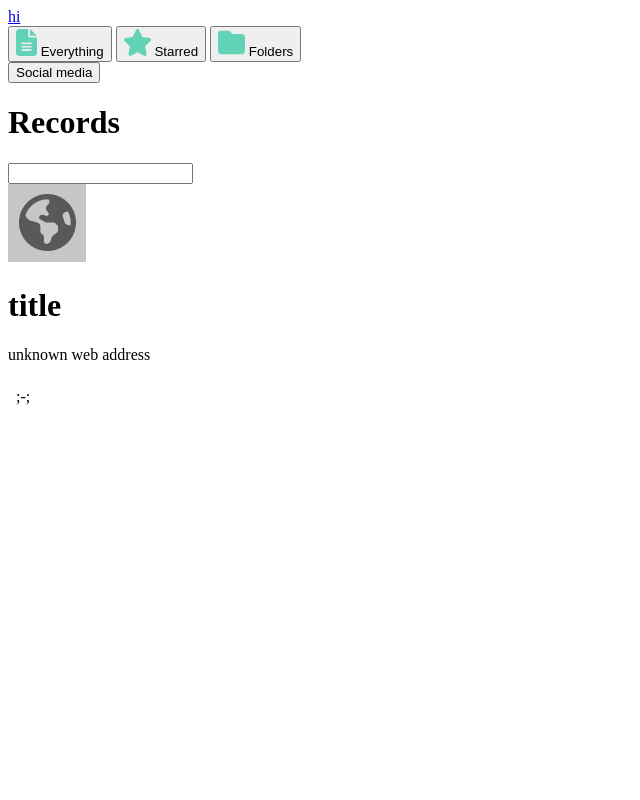
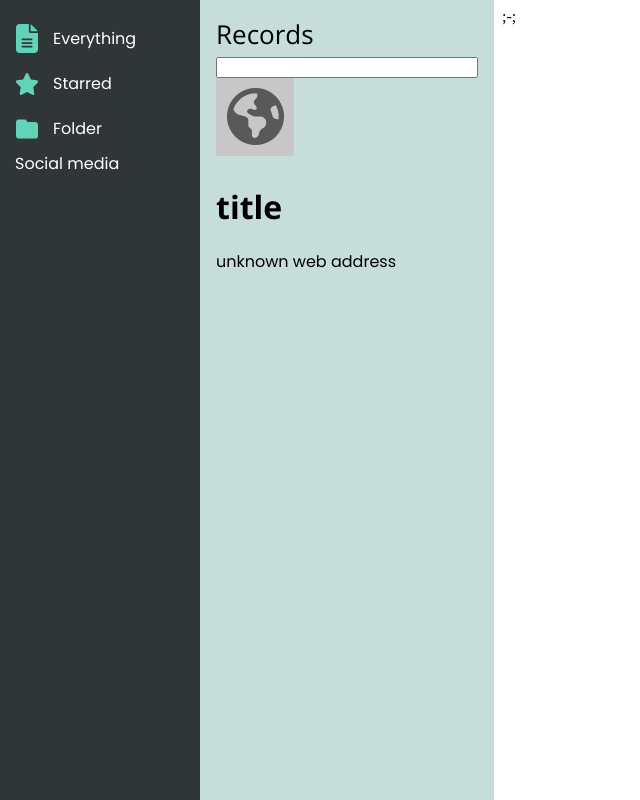
Before and after one commit to Rap1zer/Password-Manager, a website: page renderer/main-page.html in a window 1280 px wide. Shown: the whole page, without its empty margins (0-640 px from the left). Drawn offline with Linux system fonts and the light colour scheme.

Commit message:
styling main page

```diff
--- a/renderer/main-page.css
+++ b/renderer/main-page.css
@@ -0,0 +1,83 @@
+*,
+*::before,
+*::after {
+  box-sizing: border-box;
+}
+
+html,
+body {
+  margin: 0;
+  padding: 0;
+  font-family: "Poppins", sans-serif;
+}
+
+h1,
+button {
+  font-family: "Open Sans", sans-serif;
+}
+
+label,
+li {
+  font-family: "Poppins", sans-serif;
+}
+
+body {
+  display: flex;
+}
+
+.side-menu {
+  display: flex;
+  flex-direction: column;
+  background-color: #303638;
+  width: 17vw;
+  height: 100vh;
+  max-width: 200px;
+  padding: 1em 0;
+}
+
+.side-menu-btn {
+  display: flex;
+  color: white;
+  padding: 0 1em;
+}
+
+.side-menu-btn:hover,
+.folder-btn:hover {
+  background-color: #474f52;
+}
+
+.side-menu-btn img {
+  align-self: center;
+  width: 22px;
+}
+
+.side-menu-btn p {
+  margin: 10px 15px;
+}
+
+.folder-section {
+  display: flex;
+  width: 100%;
+}
+
+.folder-btn {
+  color: white;
+  padding: 7px 15px;
+  width: 100%;
+}
+
+.side-records {
+  display: flex;
+  flex-direction: column;
+  background-color: #c6ddda;
+  width: 23vw;
+  height: 100vh;
+  max-width: 300px;
+  padding: 1em;
+}
+
+.side-records-title {
+  margin: 0 0 0.2em;
+  font-weight: 400;
+  font-size: 1.625rem;
+}
--- a/renderer/main-page.html
+++ b/renderer/main-page.html
@@ -13,27 +13,26 @@
     <title>Password Manager</title>
   </head>
   <body>
-    <a href="signup.html">hi</a>
     <div class="side-menu">
-      <button class="side-menu-btn everything-btn">
+      <a class="side-menu-btn everything-btn">
         <img src="../images/records-icon.svg" />
-        Everything
-      </button>
-      <button class="side-menu-btn starred-btn">
+        <p>Everything</p>
+      </a>
+      <a class="side-menu-btn starred-btn">
         <img src="../images/starred-icon.svg" />
-        Starred
-      </button>
-      <button class="side-menu-btn folder-menu-btn">
+        <p>Starred</p>
+      </a>
+      <div class="side-menu-btn folder-menu-btn">
         <img src="../images/folder-solid.png" />
-        Folders
-      </button>
+        <p>Folder</p>
+      </div>
       <div class="folders-section">
-        <button class="folder-btn">Social media</button>
+        <a class="folder-btn">Social media</a>
       </div>
     </div>
-    <div class="side-content">
-      <h1>Records</h1>
-      <input type="text" />
+    <div class="side-records">
+      <h1 class="side-records-title">Records</h1>
+      <input class="search-bar" type="text" />
       <div class="record">
         <img src="../images/uknown-logo.png" alt="" />
         <h1>title</h1>
```
